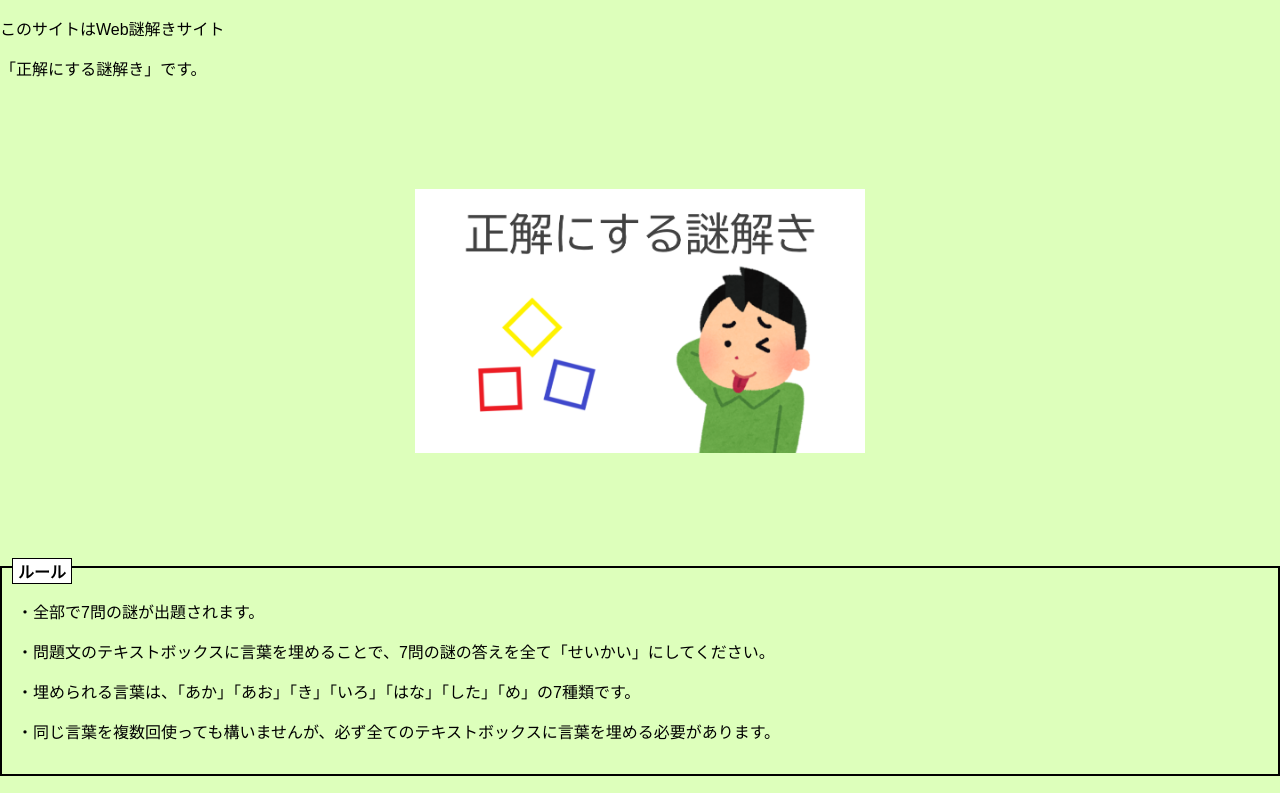
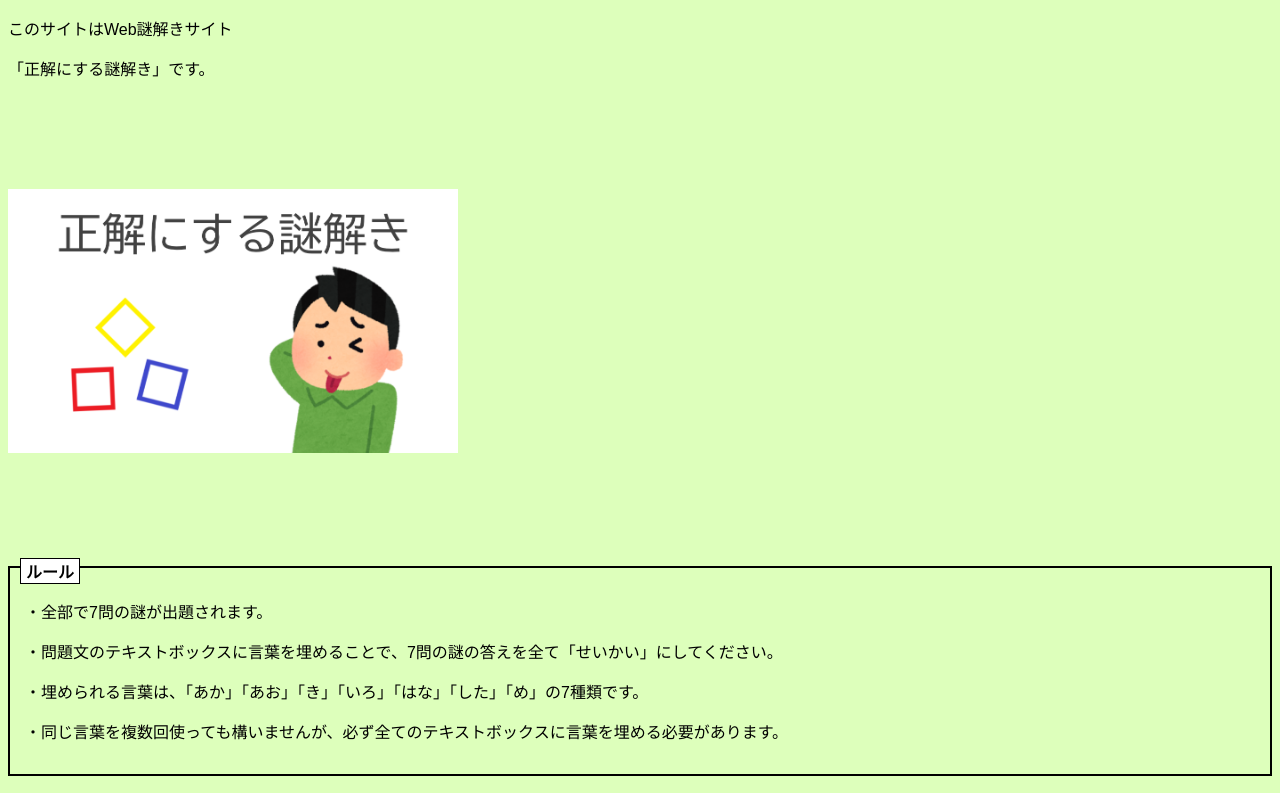
Before and after one commit to tankouideal/tankouideal.github.io, a plain HTML site: page seikai/index.html in a window 1280 px wide. Shown: the top 793 px of the page. Drawn offline with Linux system fonts and the light colour scheme.

Commit message:
Update index.html

```diff
--- a/seikai/index.html
+++ b/seikai/index.html
@@ -7,7 +7,7 @@
     <style>
         body {
             font-family: Arial, sans-serif;
-            margin: 0px;
+            margin: 20 px;
             background-color: #dfb;
         }
         .rule-box {
@@ -42,7 +42,7 @@
             display: flex;
             align-items: center;
             justify-content: center;
-            margin: 0 auto;
+            margin: 0;
         }
         .image-container img {
         　　display: block; /* 行間スペースを削除 */
```
